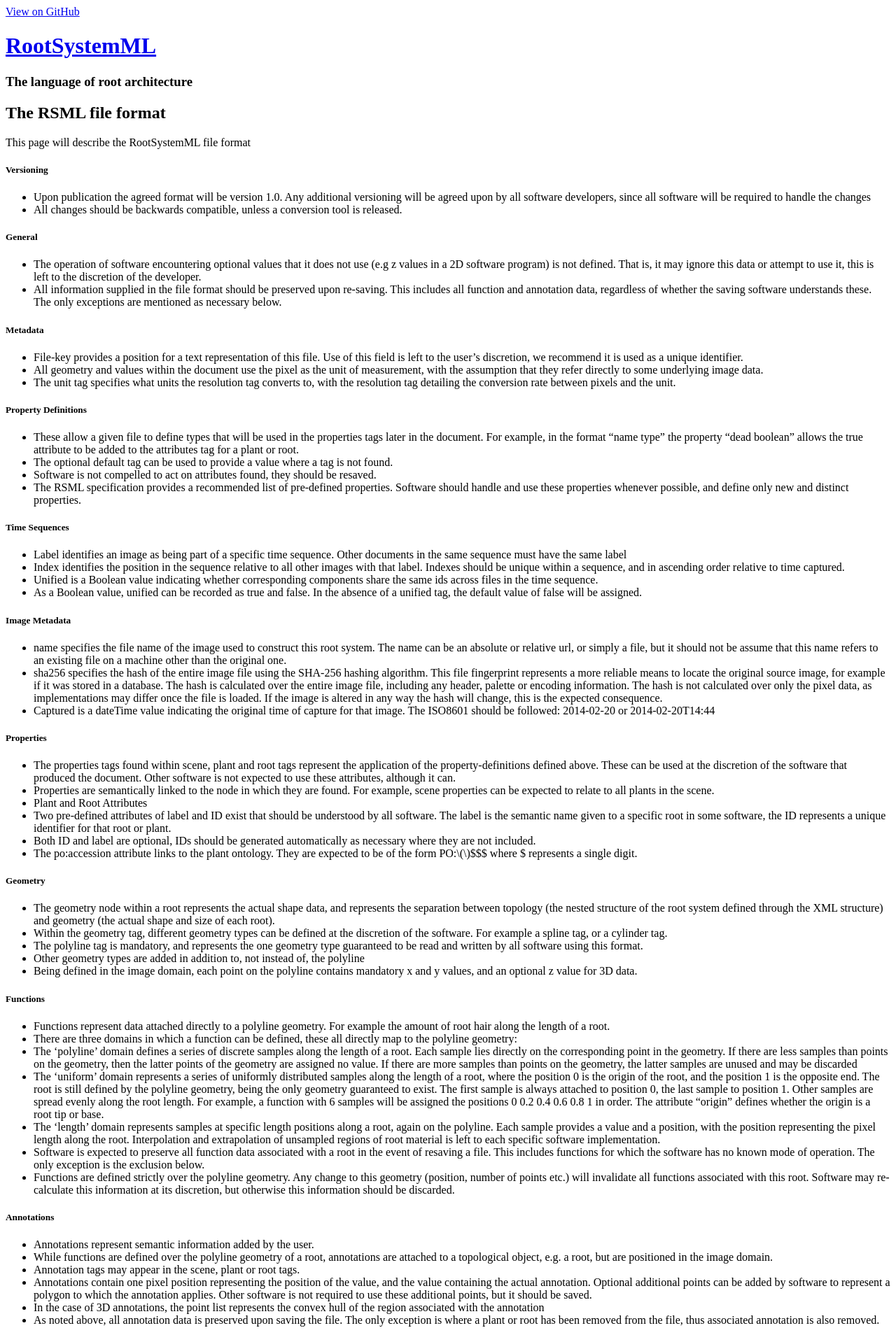
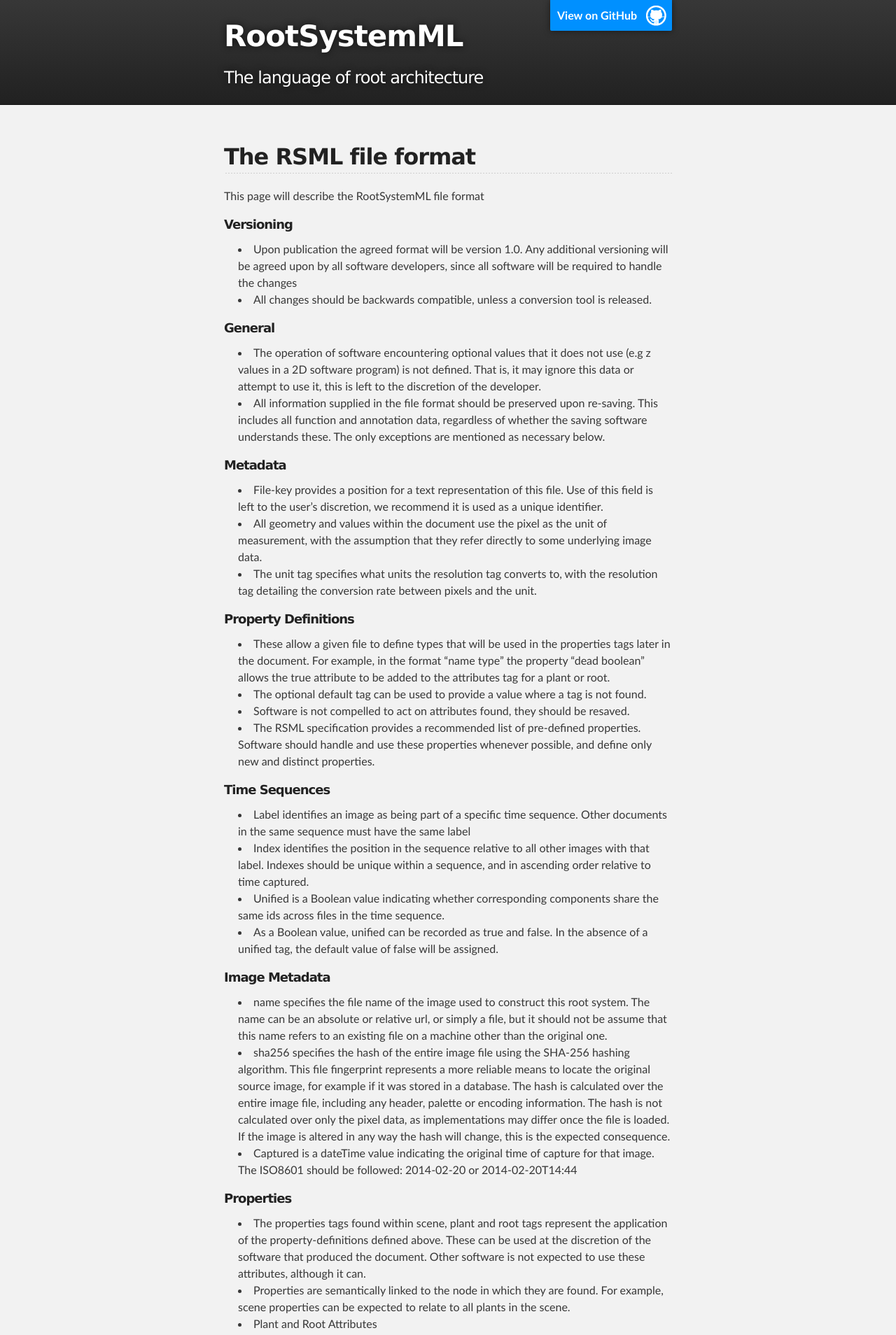
Before and after one commit to RootSystemML/RootSystemML.github.io, a Jekyll site: the page built from format/index.md, in a window 1280 px wide. Shown: the top 1908 px of the page at 70% size. Built offline with Jekyll 4.4.1, drawn with Linux system fonts in a browser that asks for light colours.

Commit message:
abs path link to stylesheet

```diff
--- a/_layouts/default.html
+++ b/_layouts/default.html
@@ -6,7 +6,7 @@
     <meta http-equiv="X-UA-Compatible" content="chrome=1" />
     <meta name="description" content="Rhizobabel.github.io : Website for the RootSystemML project" />
 
-    <link rel="stylesheet" type="text/css" media="screen" href="stylesheets/stylesheet.css">
+    <link rel="stylesheet" type="text/css" media="screen" href="http://rootsystemml.github.io/stylesheets/stylesheet.css">
 
     <title>{{ page.title }}</title>
   </head>
```
